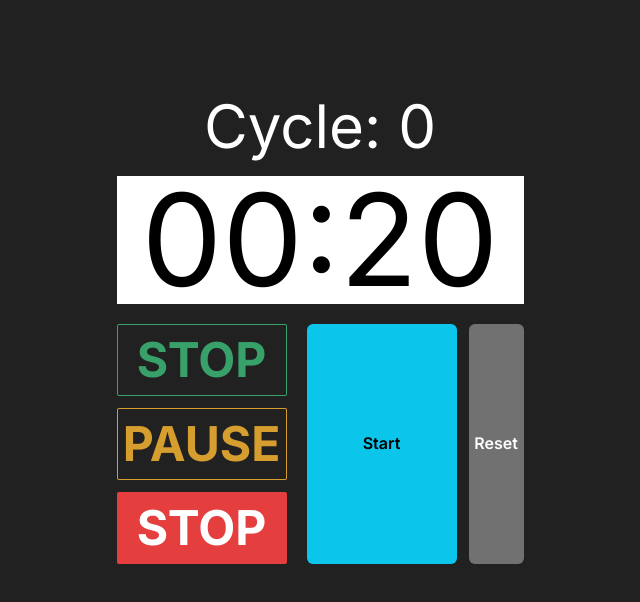
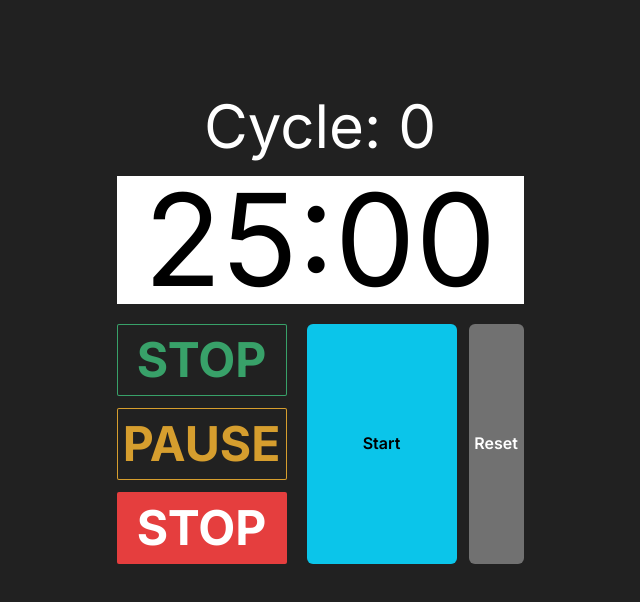
Before and after one commit to shiquan35/pomodoro-timer, a Next.js app: page / in a window 1280 px wide. Shown: the top 602 px of the page, without its empty margins (320-960 px from the left). Built offline with nearby package versions, Linux system fonts and the light colour scheme.

Commit message:
update durations

```diff
--- a/app/(container)/Container.tsx
+++ b/app/(container)/Container.tsx
@@ -10,8 +10,8 @@ export type Status = "WORK" | "PAUSE" | "STOP" | "BREAK";
 function Container() {
   const [status, setStatus] = useState<Status>("STOP");
   const [prevStatus, setPreviousStatus] = useState<Status>("STOP"); // to track whether the pause/reset occurs during WORK or PAUSE
-  const [minutes, setMinutes] = useState<number>(0);
-  const [seconds, setSeconds] = useState<number>(20);
+  const [minutes, setMinutes] = useState<number>(25);
+  const [seconds, setSeconds] = useState<number>(0);
   const [cycle, setCycle] = useState<number>(0);
   const [displayTime, setDisplayTime] = useState<string>(
     `${minutes.toString().padStart(2, "0")}:${seconds
@@ -36,14 +36,14 @@ function Container() {
           if (status === "WORK") {
             setStatus("BREAK");
             setPreviousStatus("BREAK");
-            setMinutes(0);
-            setSeconds(30);
+            setMinutes(5);
+            setSeconds(0);
           }
           if (status === "BREAK") {
             setStatus("STOP");
             setPreviousStatus("WORK");
-            setMinutes(0);
-            setSeconds(20);
+            setMinutes(25);
+            setSeconds(0);
             setCycle((prev) => prev + 1);
           }
         }
```
